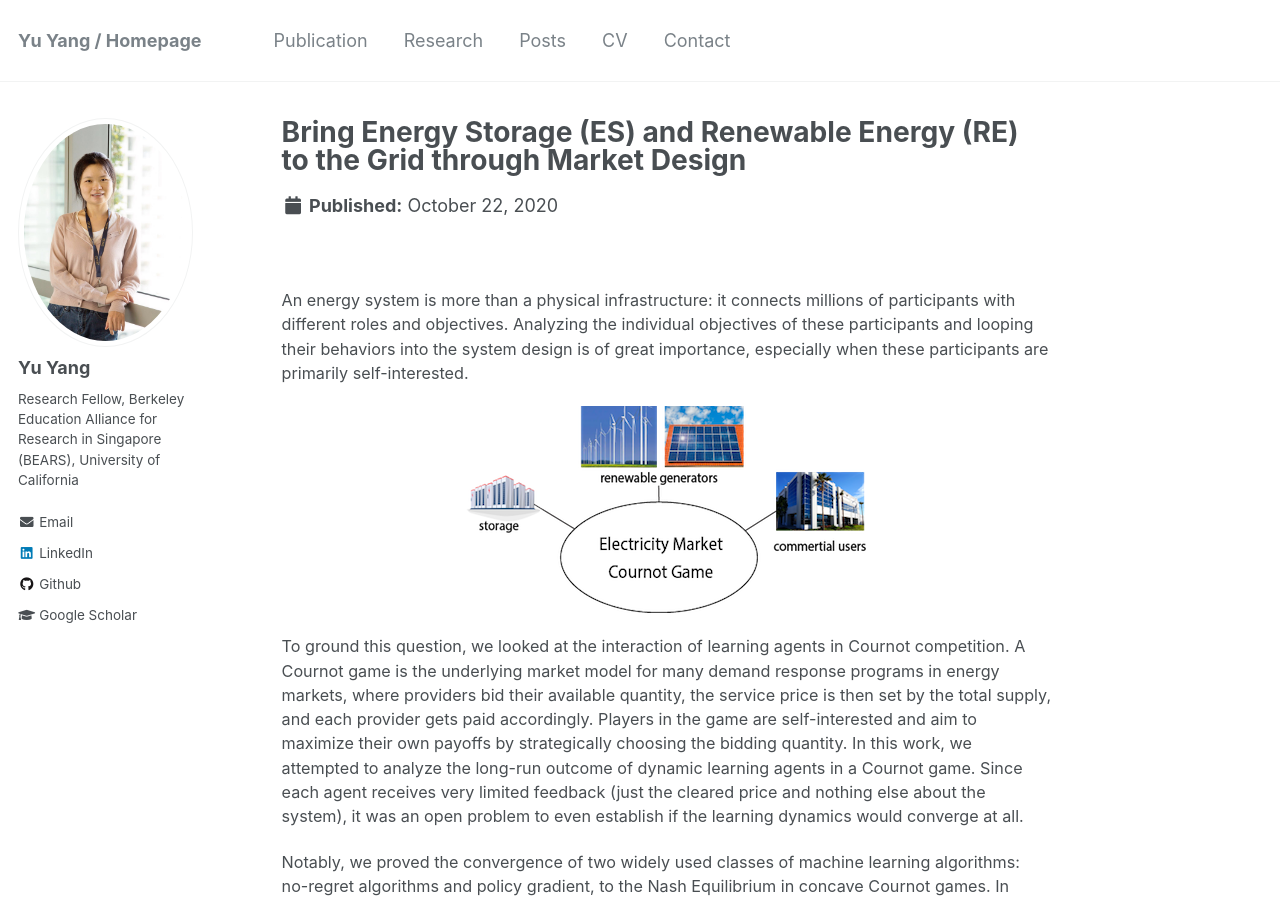
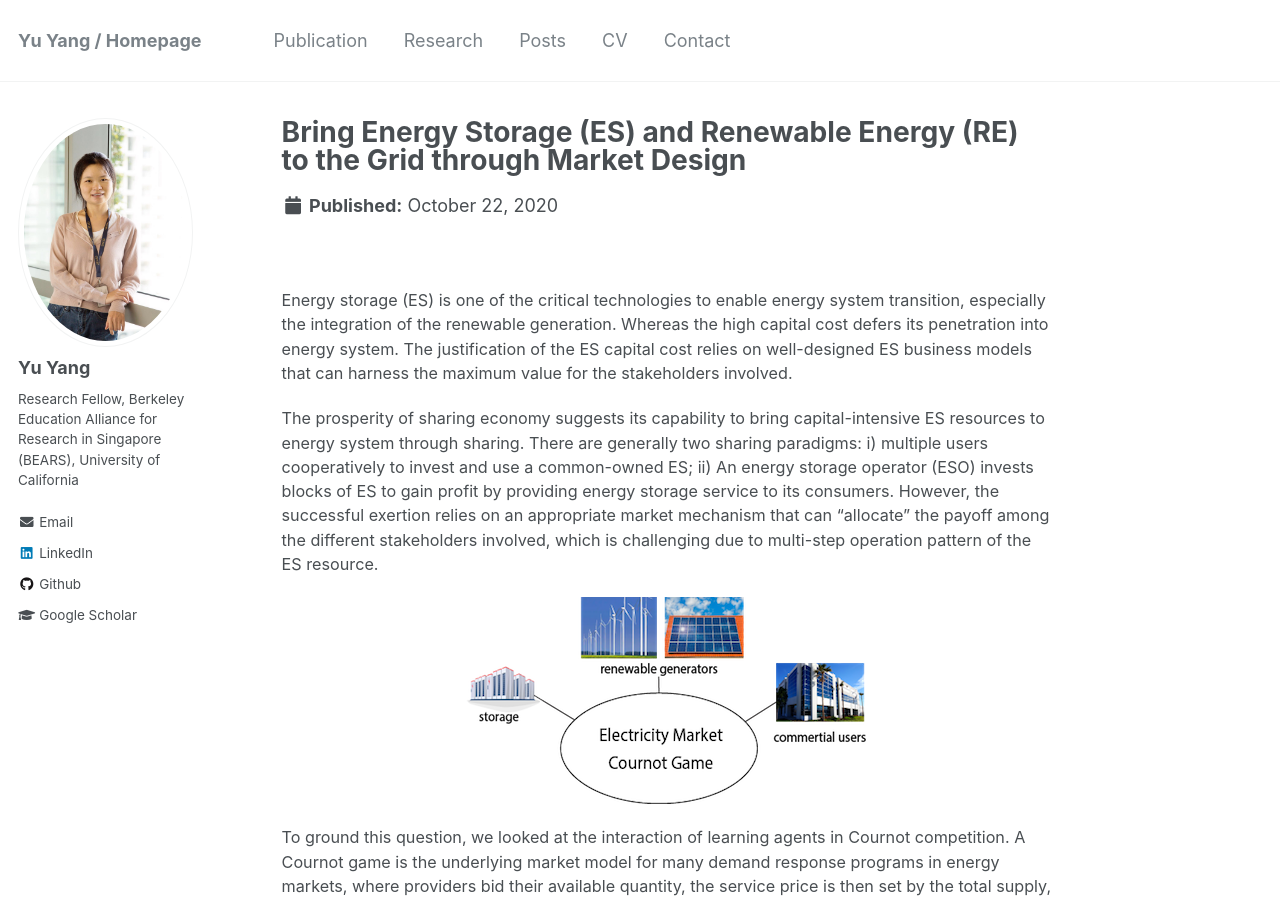
Before and after one commit to yangyu-berkeley/yangyu-berkeley.github.io, a Jekyll site: the page built from _research/research-1.md, in a window 1280 px wide and 900 px high. Built offline with Jekyll 4.4.1, drawn with Linux system fonts in a browser that asks for light colours.

Commit message:
Update research-1.md

```diff
--- a/_research/research-1.md
+++ b/_research/research-1.md
@@ -5,7 +5,10 @@ collection: research
 ---
 <p>&nbsp;</p>
 
-An energy system is more than a physical infrastructure: it connects millions of participants with different roles and objectives. Analyzing the individual objectives of these participants and looping their behaviors into the system design is of great importance, especially when these participants are primarily self-interested.
+Energy storage (ES) is one of the critical technologies to enable energy system transition, especially the integration of the renewable generation. Whereas the high capital cost defers its penetration into energy system. The justification of the ES capital cost relies on well-designed ES business models that can harness the maximum value for the stakeholders involved.
+
+The prosperity of sharing economy suggests its capability to bring capital-intensive ES resources to energy system through sharing. There are generally two sharing paradigms: i) multiple users cooperatively to invest and use a common-owned ES; ii) An energy storage operator (ESO) invests blocks of ES to gain profit by providing energy storage service to its consumers. However, the successful exertion relies on an appropriate market mechanism that can "allocate" the payoff among the different stakeholders involved, which is challenging due to multi-step operation pattern of the ES resource.
+
 <p align="center">
 	<img src='/images/research/game.png'>
 </p>
```
